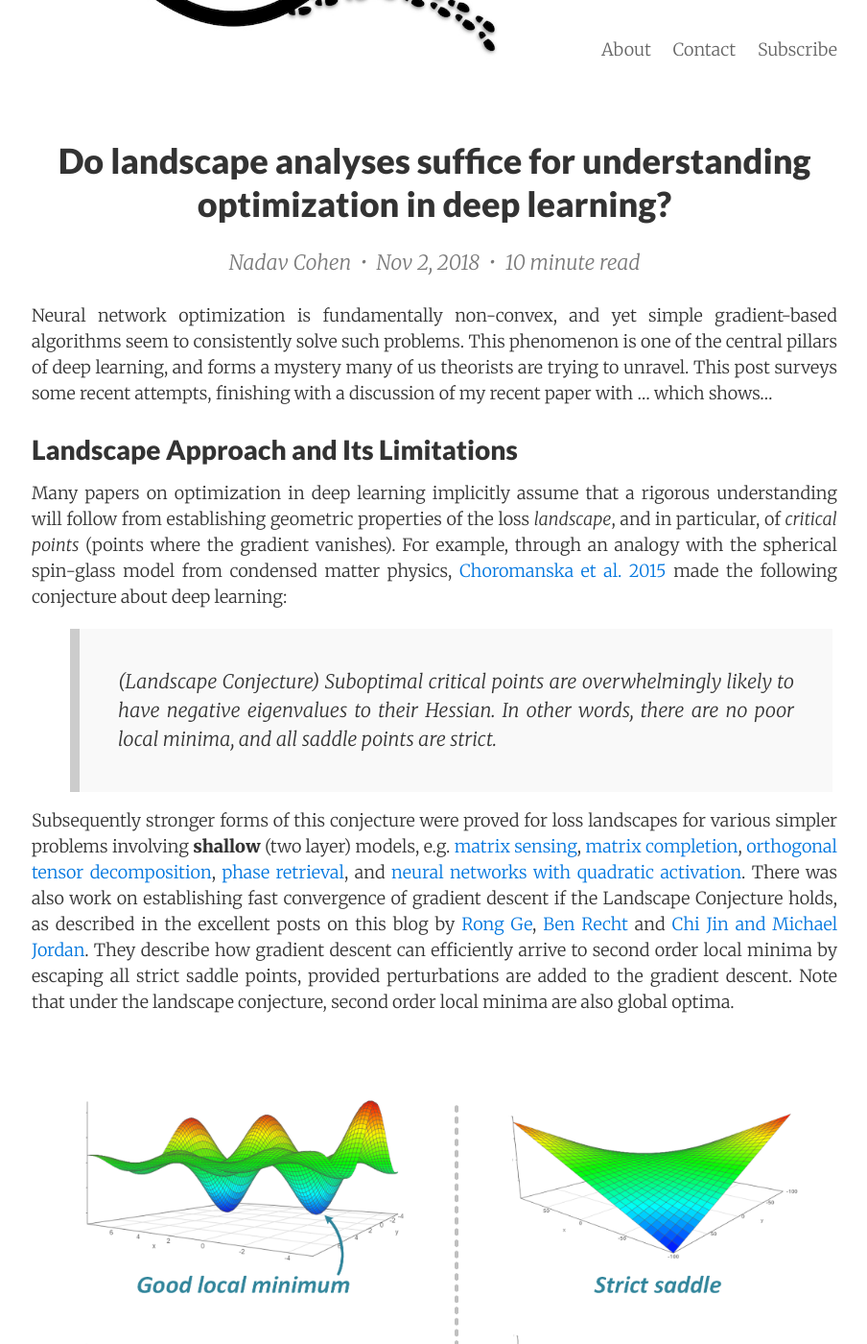
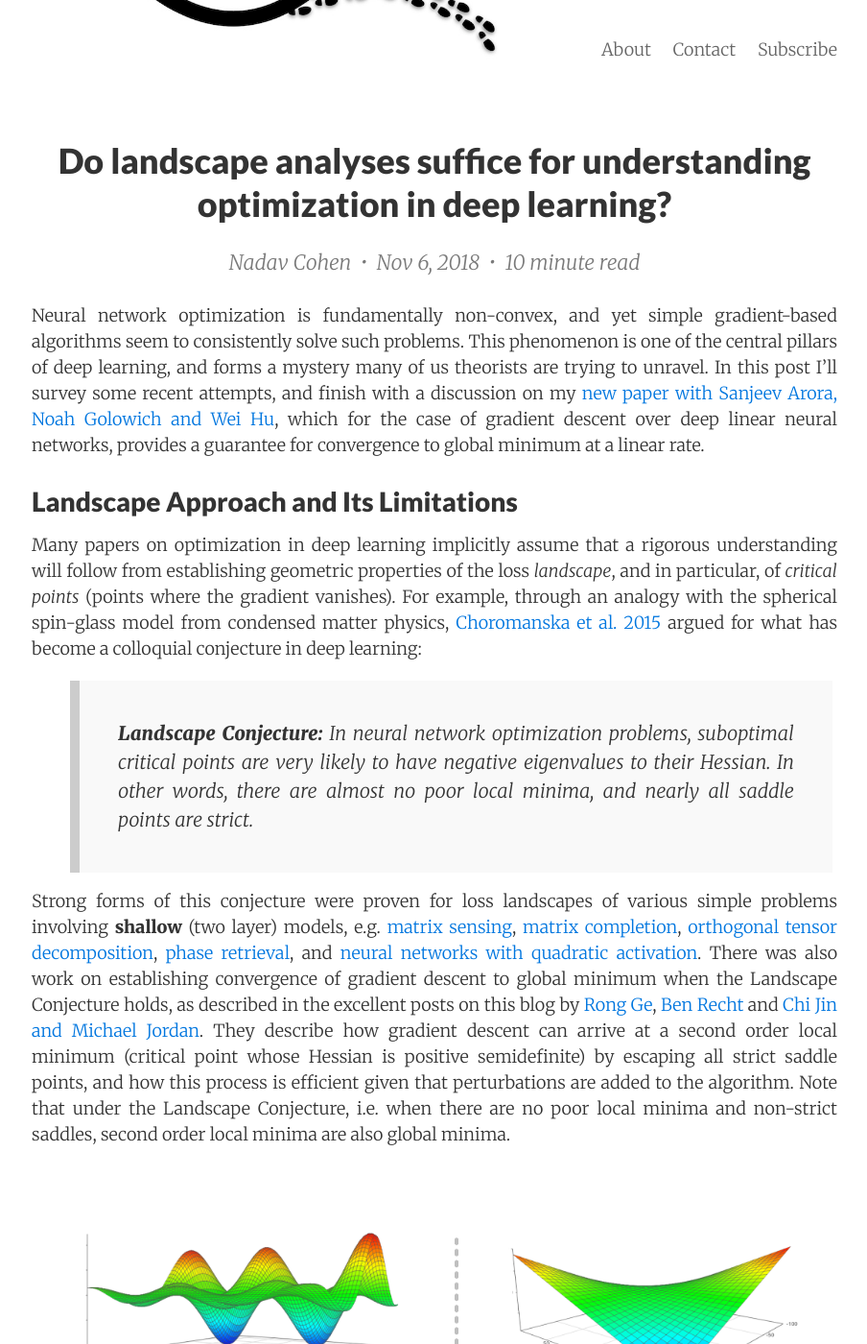
Before and after one commit to offconvex/offconvex.github.io, a Jekyll site: the page built from _posts/2018-11-02-optimization-beyond-landscape.md, in a window 1280 px wide and 1400 px high, scrolled down 199 px. Shown: the whole window at 96% size, without its empty margins (187-1091 px from the left). Built offline with Jekyll 4.4.1, drawn with Linux system fonts in a browser that asks for light colours; nearby versions of some CDN libraries; formulas are drawn with MathJax 3; comment, search, counter and statistics services are not loaded; some of the changed text lies outside the part shown.

Commit message:
optimization-beyond-landscape: Sanjeev comments merged

```diff
--- a/_posts/2018-11-02-optimization-beyond-landscape.md
+++ b/_posts/2018-11-02-optimization-beyond-landscape.md
@@ -1,31 +1,37 @@
 ---
 layout: post
 title: Do landscape analyses suffice for understanding optimization in deep learning?
-date: 2018-11-2 18:00:00
+date: 2018-11-6 18:00:00
 author: Nadav Cohen
 visible: True
 ---
 
 Neural network optimization is fundamentally non-convex, and yet simple gradient-based algorithms seem to consistently solve such problems.
-This phenomenon is one of the central pillars of deep learning, and forms a mystery many of us theorists are trying to unravel. This post surveys some recent attempts, finishing with a discussion of my recent paper with ... which shows...
+This phenomenon is one of the central pillars of deep learning, and forms a mystery many of us theorists are trying to unravel.
+In this post I'll survey some recent attempts, and finish with a discussion on my [new paper with Sanjeev Arora, Noah Golowich and Wei Hu](https://arxiv.org/pdf/1810.02281.pdf), which for the case of gradient descent over deep linear neural networks, provides a guarantee for convergence to global minimum at a linear rate.
 
 
 ## Landscape Approach and Its Limitations
 
 Many papers on optimization in deep learning implicitly assume that a rigorous understanding will follow from establishing geometric properties of the loss *landscape*, and in particular, of *critical points* (points where the gradient vanishes).
-For example, through an analogy with the spherical spin-glass model from condensed matter physics, [Choromanska et al. 2015](http://proceedings.mlr.press/v38/choromanska15.pdf) made the following conjecture about deep learning:
+For example, through an analogy with the spherical spin-glass model from condensed matter physics, [Choromanska et al. 2015](http://proceedings.mlr.press/v38/choromanska15.pdf) argued for what has become a colloquial conjecture in deep learning:
 
->(Landscape Conjecture) Suboptimal critical points are overwhelmingly likely to have negative eigenvalues to their Hessian. In other words, there are *no poor local minima*, and all *saddle points are strict*.
+> **Landscape Conjecture:**
+> In neural network optimization problems, suboptimal critical points are very likely to have negative eigenvalues to their Hessian.
+> In other words, there are almost *no poor local minima*, and nearly all *saddle points are strict*.
 
-Subsequently stronger forms of this conjecture were proved for loss landscapes for various simpler problems involving **shallow** (two layer) models, e.g. [matrix sensing](https://papers.nips.cc/paper/6271-global-optimality-of-local-search-for-low-rank-matrix-recovery.pdf), [matrix completion](https://papers.nips.cc/paper/6048-matrix-completion-has-no-spurious-local-minimum.pdf), [orthogonal tensor decomposition](http://proceedings.mlr.press/v40/Ge15.pdf), [phase retrieval](https://arxiv.org/pdf/1602.06664.pdf), and [neural networks with quadratic activation](http://proceedings.mlr.press/v80/du18a/du18a.pdf).
-There was also work on establishing fast convergence of gradient descent if the Landscape Conjecture holds, as described in the excellent posts on this blog by [Rong Ge](http://www.offconvex.org/2016/03/22/saddlepoints/), [Ben Recht](http://www.offconvex.org/2016/03/24/saddles-again/) and [Chi Jin and Michael Jordan](http://www.offconvex.org/2017/07/19/saddle-efficiency/). They describe how gradient descent can efficiently arrive to second order local minima by escaping all strict saddle points, provided perturbations are added to the gradient descent. Note that under the landscape conjecture, second order local minima are also global optima.
+Strong forms of this conjecture were proven for loss landscapes of various simple problems involving **shallow** (two layer) models, e.g. [matrix sensing](https://papers.nips.cc/paper/6271-global-optimality-of-local-search-for-low-rank-matrix-recovery.pdf), [matrix completion](https://papers.nips.cc/paper/6048-matrix-completion-has-no-spurious-local-minimum.pdf), [orthogonal tensor decomposition](http://proceedings.mlr.press/v40/Ge15.pdf), [phase retrieval](https://arxiv.org/pdf/1602.06664.pdf), and [neural networks with quadratic activation](http://proceedings.mlr.press/v80/du18a/du18a.pdf).
+There was also work on establishing convergence of gradient descent to global minimum when the Landscape Conjecture holds, as described in the excellent posts on this blog by [Rong Ge](http://www.offconvex.org/2016/03/22/saddlepoints/), [Ben Recht](http://www.offconvex.org/2016/03/24/saddles-again/) and [Chi Jin and Michael Jordan](http://www.offconvex.org/2017/07/19/saddle-efficiency/).
+They describe how gradient descent can arrive at a second order local minimum (critical point whose Hessian is positive semidefinite) by escaping all strict saddle points, and how this process is efficient given that perturbations are added to the algorithm.
+Note that under the Landscape Conjecture, i.e. when there are no poor local minima and non-strict saddles, second order local minima are also global minima.
 
 <p style="text-align:center;">
 <img src="/assets/optimization-beyond-landscape-points.png" width="100%" alt="Local minima and saddle points" />
 </p>
 
-However, it has also become clear that the landscape approach (and the Landscape Conjecture) cannot be applied as is to **deep** (three or more layer) networks, since these typically induce non-strict saddles (e.g. at the point where all weights are zero, see [Kawaguchi 2016](https://papers.nips.cc/paper/6112-deep-learning-without-poor-local-minima.pdf)).
-Second, a landscape perspective largely ignores algorithmic aspects that empirically are known to greatly affect convergence --- for example the [type of initialization](http://proceedings.mlr.press/v28/sutskever13.html), or [batch normalization](http://proceedings.mlr.press/v37/ioffe15.pdf).
+However, it has become clear that the landscape approach (and the Landscape Conjecture) cannot be applied as is to **deep** (three or more layer) networks, for several reasons.
+First, deep networks typically induce non-strict saddles (e.g. at the point where all weights are zero, see [Kawaguchi 2016](https://papers.nips.cc/paper/6112-deep-learning-without-poor-local-minima.pdf)).
+Second, a landscape perspective largely ignores algorithmic aspects that empirically are known to greatly affect convergence with deep networks --- for example the [type of initialization](http://proceedings.mlr.press/v28/sutskever13.html), or [batch normalization](http://proceedings.mlr.press/v37/ioffe15.pdf).
 Finally, as I argued in my [previous blog post](http://www.offconvex.org/2018/03/02/acceleration-overparameterization/), based upon [work with Sanjeev Arora and Elad Hazan](http://proceedings.mlr.press/v80/arora18a/arora18a.pdf), adding (redundant) linear layers to a classic linear model can sometimes accelerate gradient-based optimization, without any gain in expressiveness, and despite introducing non-convexity to a formerly convex problem.
 Any landscape analysis that relies on properties of critical points alone will have difficulty explaining this phenomenon, as through such lens, nothing is easier to optimize than a convex objective with a single critical point which is the global minimum.
 
```
